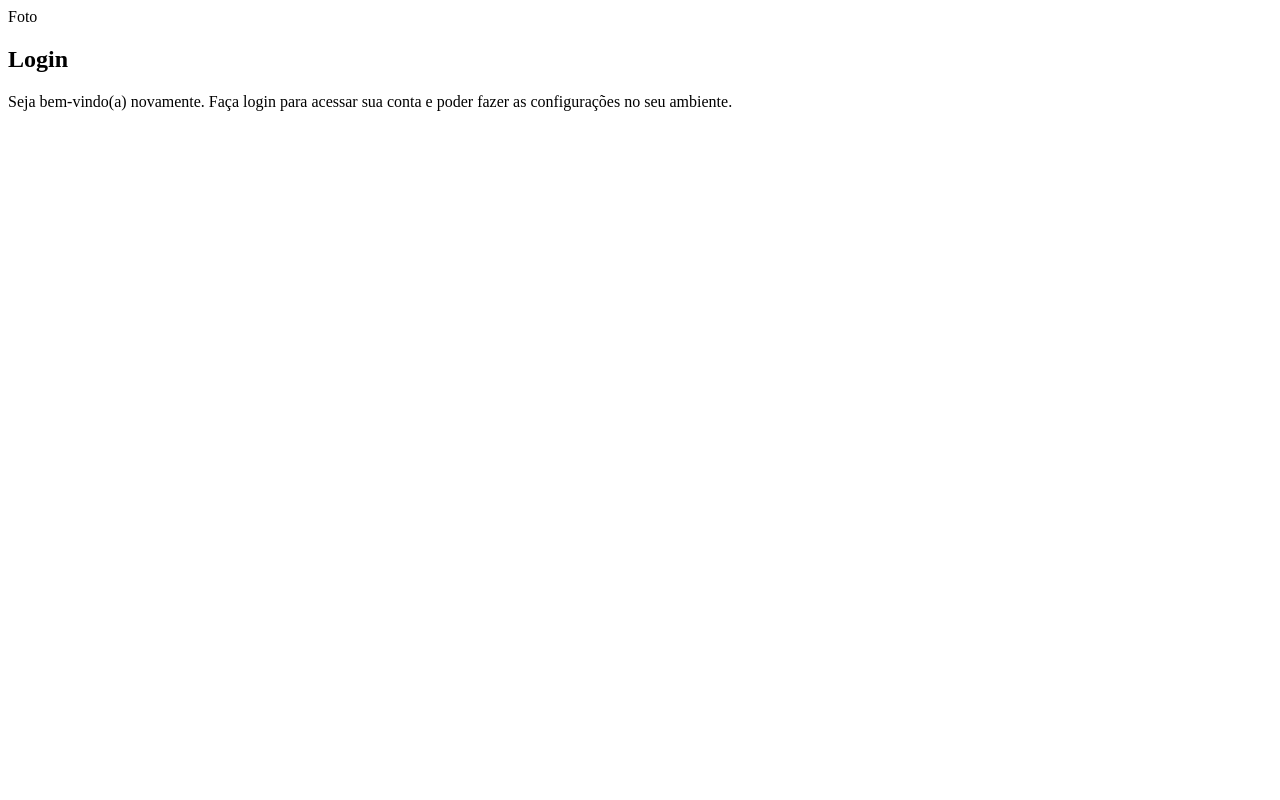
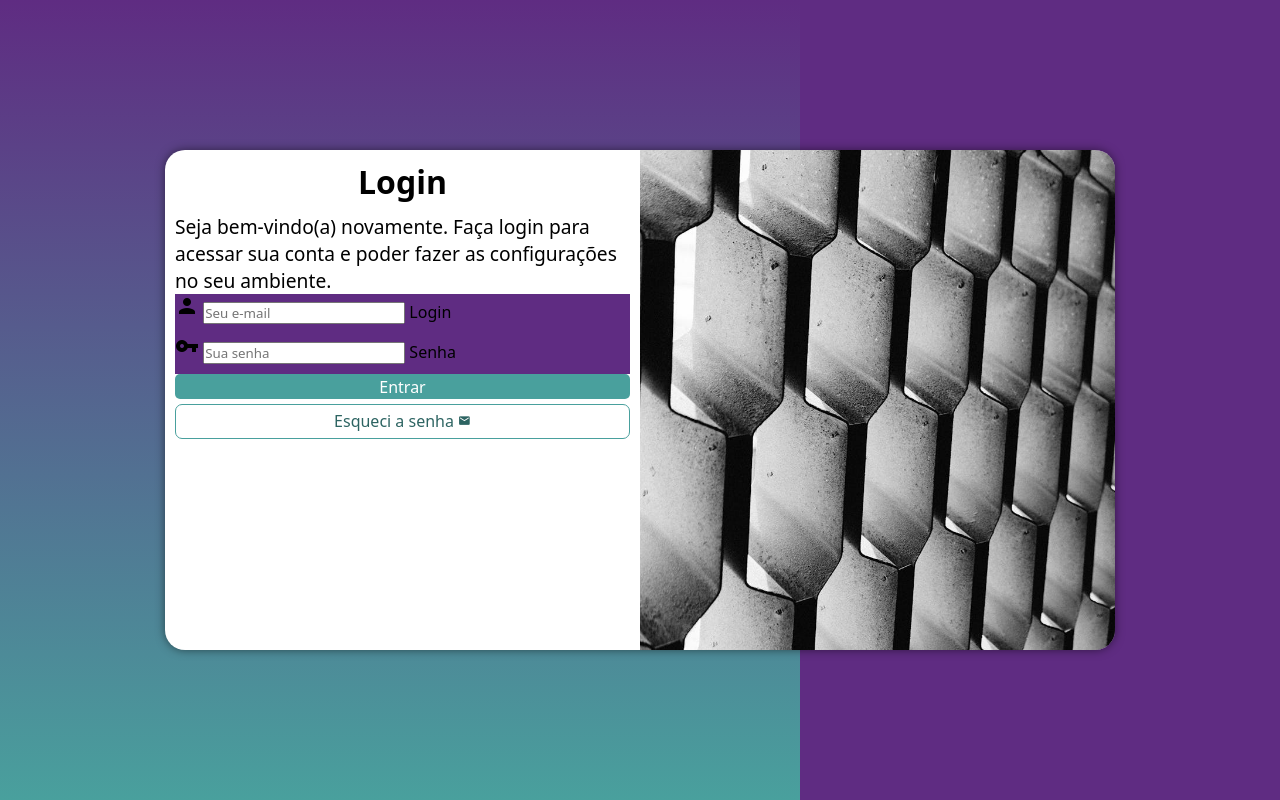
Before and after one commit to Luis-Renato-Costa/projeto-login, a plain HTML site: page index.html in a window 1280 px wide. Drawn offline with Linux system fonts and the light colour scheme.

Commit message:
Atualização

```diff
--- /dev/null
+++ b/estilos/media-query.css
@@ -0,0 +1,67 @@
+@charset "UTF-8";
+
+:root {
+    --corverde: #49a09d;
+    --corlilas: #5f2c82;
+}
+
+/* Typical Device Breakpoints
+------------------------------
+Pequenas telas: até 600px
+Celular: de 600px até 768px;
+Tablet: 768px até 992px;
+Desktop: 992px até 1200px;
+Grandes telas: acima de 1200px;
+*/
+
+@media screen and (min-width: 768px) and (max-width: 992px) {
+
+    body {
+        background-image: linear-gradient(to top, var(--corverde), var(--corlilas));
+    }
+
+    section#login {
+        width: 80vw;
+    }
+
+    section#login > div#imagem {
+        float: left;
+        width: 30%;
+        height: 100%;
+    }
+
+    section#login > div#formulario {
+        float: right;
+        width: 70%;
+    }
+}
+
+@media screen and (min-width: 992px) {
+
+    body {
+        background-image: linear-gradient(to top, var(--corverde), var(--corlilas));
+    }
+
+    section#login {
+        width: 950px;
+    }
+
+    section#login > div#imagem {
+        float: right;
+        width: 50%;
+        height: 100%;
+    }
+
+    section#login > div#formulario {
+        float: left;
+        width: 50%;
+    }
+
+    div#formulario > h1 {
+        font-size: 2em;
+    }
+
+    div#formulario > p {
+        font-size: 1.2em;
+    }
+}
--- a/estilos/style.css
+++ b/estilos/style.css
@@ -1,7 +1,111 @@
 @charset "UTF-8";
 
-/*
-    Paleta de cores
-    Verde: #49a09d
-    Lilás: #5f2c82
-*/
+:root {
+    --corverdeclaro: #6cd3cf;
+    --corverde: #49a09d;
+    --corverdeescuro: #2d6462;
+    --corlilas: #5f2c82;
+}
+
+* {
+    font-family: system-ui, -apple-system, BlinkMacSystemFont, 'Segoe UI', Roboto, Oxygen, Ubuntu, Cantarell, 'Open Sans', 'Helvetica Neue', sans-serif;
+    padding: 0px;
+    margin: 0px;
+    box-sizing: border-box;
+}
+
+body, html {
+    background-color: var(--corlilas);
+    height: 100vh;
+    width: 100vh;
+}
+
+main {
+    position: relative;
+    height: 100vh;
+    width: 100vw;
+}
+
+section#login {
+    position: absolute;
+    top: 50%;
+    left: 50%;
+    transform: translate(-50%, -50%);
+    overflow: hidden;
+    background-color: white;
+    width: 250px;
+    height: 500px;
+    border-radius: 20px;
+    box-shadow: 0px 0px 10px rgba(0, 0, 0, 0.5);
+
+    transition: width 0.3s, height 0.3s;
+    transition-timing-function: ease;
+}
+
+section#login > div#imagem {
+    display: block;
+    background: var(--corlilas) url(../imagens/metal.jpg) no-repeat;
+    background-size: cover;
+    background-position: left bottom;
+    height: 200px;
+}
+
+section#login > div#formulario {
+    display: block;
+    padding: 10px;
+}
+
+div#formulario > h1 {
+    text-align: center;
+    margin-bottom: 10px;
+}
+
+div#formulario > p {
+    font-size: 0.8em;
+}
+
+form > div.campo {
+    background-color: var(--corlilas);
+    display: block;
+    width: 100%;
+    height: 40px;
+}
+
+form > input[type=submit] {
+    display: block;
+    font-size: 1em;
+    width: 100%;
+    height: 25px;
+    background-color: var(--corverde);
+    color: white;
+    border: none;
+    border-radius: 5px;
+    cursor: pointer;
+}
+
+form > input[type=submit]:hover {
+    background-color: var(--corverdeescuro);
+}
+
+form > a.botao {
+    display:block;
+    text-align: center;
+    font-size: 1em;
+    width: 100%;
+    height: 35px;
+    padding-top: 5px;
+    margin-top: 5px;
+    color: var(--corverdeescuro);
+    background-color: white;
+    border: 1px solid var(--corverde);
+    border-radius: 7px;
+    text-decoration: none;
+}
+
+form > a.botao:hover {
+    background-color: var(--corverdeclaro);
+}
+
+form > a.botao > i {
+    font-size: 0.8em;
+}
--- a/index.html
+++ b/index.html
@@ -4,19 +4,34 @@
     <meta charset="UTF-8">
     <meta name="viewport" content="width=device-width, initial-scale=1.0">
     <title>Login</title>
+    <link href="https://fonts.googleapis.com/icon?family=Material+Icons" rel="stylesheet">
     <link rel="stylesheet" href="estilos/style.css">
+    <link rel="stylesheet" href="estilos/media-query.css">
 </head>
 <body>
     <main>
         <section id="login">
             <div id="imagem">
-                Foto
+                <!-- Aqui vai a imagem nas CSS -->
             </div>
             <div id="formulario">
                 <h1>Login</h1>
                 <p>Seja bem-vindo(a) novamente. Faça login para acessar sua conta e poder fazer as configurações no seu ambiente.</p>
-                <form action="login.php" method="post">
-
+                <form action="login.php" method="post" autocomplete="on">
+                    <div class="campo">
+                        <i class="material-icons">person</i>
+                        <input type="email" name="login" id="ilogin" placeholder="Seu e-mail" autocomplete="email" required maxlength="30">
+                        <label for="ilogin">Login</label>
+                    </div>
+                    <div class="campo">
+                        <i class="material-icons">vpn_key</i>
+                        <input type="password" name="senha" id="isenha" placeholder="Sua senha" autocomplete="current-password" required minlength="8" maxlength="20">
+                        <label for="isenha">Senha</label>
+                    </div>
+                    <input type="submit" value="Entrar">
+                    <a href="esqueci.html" class="botao">
+                        Esqueci a senha <i class="material-icons">mail</i>
+                    </a>
                 </form>
             </div>
         </section>
```
